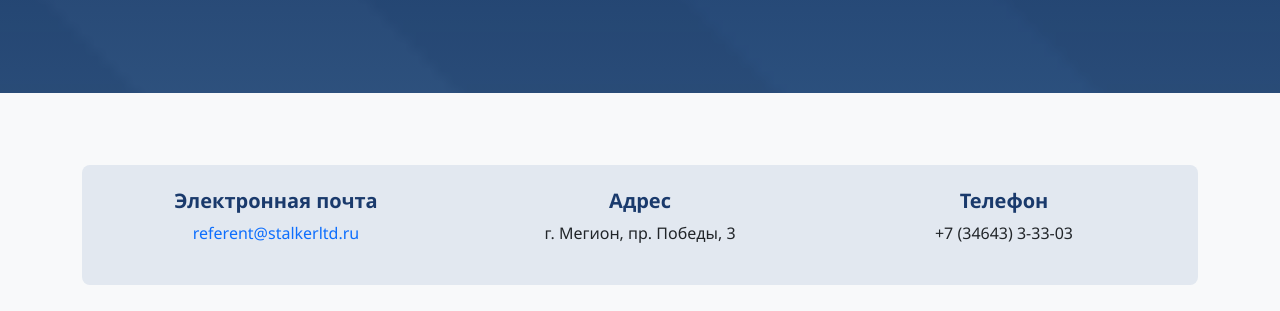
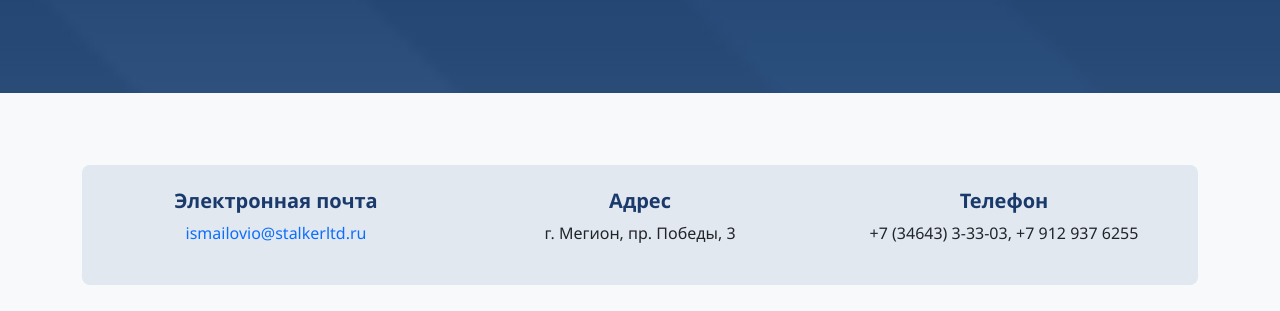
Before and after one commit to finist-m/finist-m.github.io, a plain HTML site: page index.html in a window 1280 px wide. Shown: the part 272-583 px from the top of the page. Drawn offline with nearby package versions, Linux system fonts and the light colour scheme.

Commit message:
Update index.html

```diff
--- a/index.html
+++ b/index.html
@@ -183,7 +183,7 @@
         <div class="row">
             <div class="col-md-4 text-center mb-3 mb-md-0">
                 <h5>Электронная почта</h5>
-                <p><a href="mailto:referent@stalkerltd.ru" class="text-decoration-none">referent@stalkerltd.ru</a></p>
+                <p><a href="mailto:ismailovio@stalkerltd.ru" class="text-decoration-none">ismailovio@stalkerltd.ru</a></p>
             </div>
             <div class="col-md-4 text-center mb-3 mb-md-0">
                 <h5>Адрес</h5>
@@ -191,7 +191,7 @@
             </div>
             <div class="col-md-4 text-center">
                 <h5>Телефон</h5>
-                <p>+7 (34643) 3-33-03</p>
+                <p>+7 (34643) 3-33-03, +7 912 937 6255</p>
             </div>
         </div>
     </div>
```
